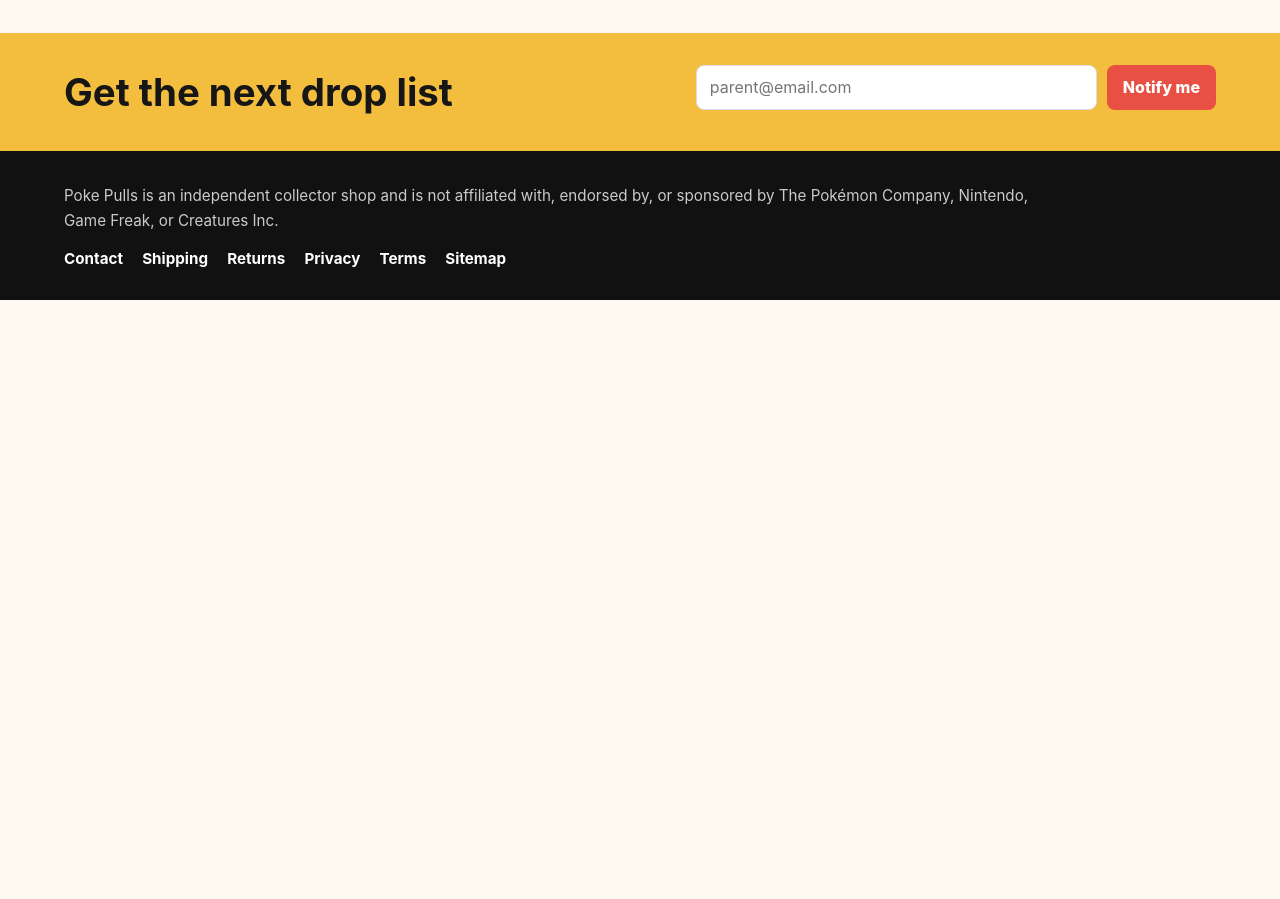
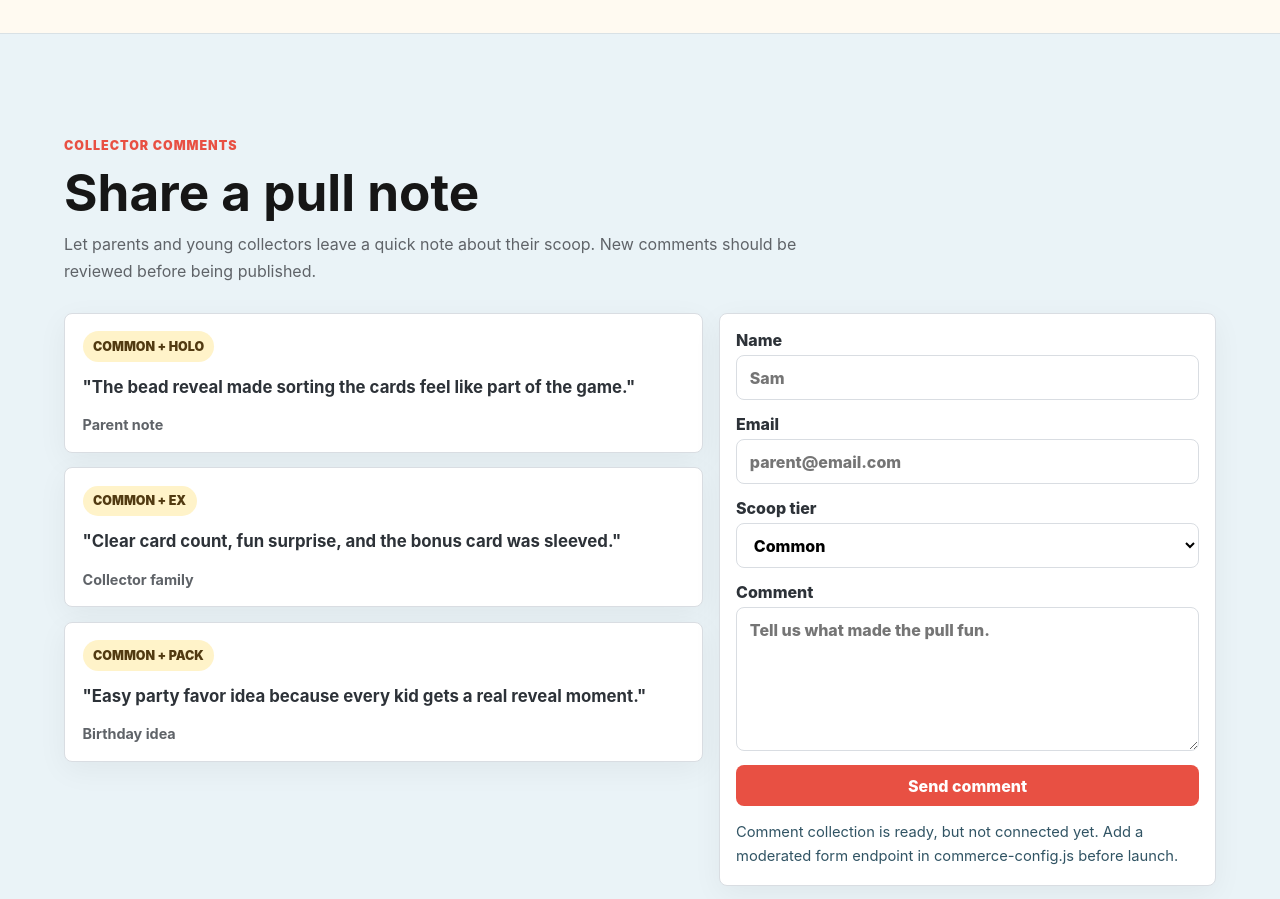
Before and after one commit to sammaniscalco/pokepulls, a website: page index.html in a window 1280 px wide. Shown: the part 5981-6880 px from the top of the page. Before the commit the page ends 6281 px from the top, so only its background shows below. Drawn offline with Linux system fonts and the light colour scheme.

Commit message:
Add customer comments section

```diff
--- a/commerce-config.js
+++ b/commerce-config.js
@@ -3,5 +3,6 @@ window.POKE_PULLS_CONFIG = {
   analyticsProvider: "",
   analyticsEndpoint: "",
   emailSignupEndpoint: "",
+  commentEndpoint: "",
   checkoutProvider: "stripe"
 };
--- a/index.html
+++ b/index.html
@@ -218,6 +218,61 @@
         </details>
       </section>
 
+      <section class="comments" id="comments" aria-labelledby="comments-title">
+        <div class="section-heading">
+          <p class="eyebrow">Collector comments</p>
+          <h2 id="comments-title">Share a pull note</h2>
+          <p>
+            Let parents and young collectors leave a quick note about their scoop.
+            New comments should be reviewed before being published.
+          </p>
+        </div>
+        <div class="comments-layout">
+          <div class="comment-list" aria-label="Recent comments">
+            <article class="comment-card">
+              <span>Common + Holo</span>
+              <p>"The bead reveal made sorting the cards feel like part of the game."</p>
+              <strong>Parent note</strong>
+            </article>
+            <article class="comment-card">
+              <span>Common + EX</span>
+              <p>"Clear card count, fun surprise, and the bonus card was sleeved."</p>
+              <strong>Collector family</strong>
+            </article>
+            <article class="comment-card">
+              <span>Common + Pack</span>
+              <p>"Easy party favor idea because every kid gets a real reveal moment."</p>
+              <strong>Birthday idea</strong>
+            </article>
+          </div>
+          <form class="comment-form" data-comment-form>
+            <label>
+              Name
+              <input name="name" type="text" autocomplete="name" placeholder="Sam" required>
+            </label>
+            <label>
+              Email
+              <input name="email" type="email" autocomplete="email" placeholder="parent@email.com" required>
+            </label>
+            <label>
+              Scoop tier
+              <select name="tier" required>
+                <option value="Common">Common</option>
+                <option value="Common + Holo">Common + Holo</option>
+                <option value="Common + EX">Common + EX</option>
+                <option value="Common + Pack">Common + Pack</option>
+              </select>
+            </label>
+            <label>
+              Comment
+              <textarea name="comment" rows="5" maxlength="600" placeholder="Tell us what made the pull fun." required></textarea>
+            </label>
+            <button class="primary-button" type="submit">Send comment</button>
+            <p class="comment-status" data-comment-status aria-live="polite"></p>
+          </form>
+        </div>
+      </section>
+
       <section class="signup" aria-labelledby="signup-title">
         <h2 id="signup-title">Get the next drop list</h2>
         <form data-signup-form>
@@ -243,6 +298,6 @@
 
     <script src="commerce-config.js"></script>
     <script src="products.js"></script>
-    <script src="script.js?v=6"></script>
+    <script src="script.js?v=7"></script>
   </body>
 </html>
--- a/script.js
+++ b/script.js
@@ -4,6 +4,7 @@ const productGrid = document.querySelector("[data-products]");
 const filters = document.querySelectorAll("[data-filter]");
 const setupNotice = document.querySelector("[data-checkout-setup]");
 const signupForm = document.querySelector("[data-signup-form]");
+const commentForm = document.querySelector("[data-comment-form]");
 
 function money(value) {
   return `$${value}`;
@@ -200,5 +201,38 @@ signupForm?.addEventListener("submit", async (event) => {
   }
 });
 
+commentForm?.addEventListener("submit", async (event) => {
+  event.preventDefault();
+  const status = commentForm.querySelector("[data-comment-status]");
+  const formData = new FormData(commentForm);
+
+  trackEvent("comment_submitted", { configured: Boolean(config.commentEndpoint), tier: formData.get("tier") });
+
+  if (!config.commentEndpoint) {
+    status.textContent = "Comments are not connected yet. Add a Formspree, Basin, Netlify Forms, or custom moderation endpoint in commerce-config.js.";
+    return;
+  }
+
+  try {
+    const response = await fetch(config.commentEndpoint, {
+      method: "POST",
+      headers: { Accept: "application/json" },
+      body: formData
+    });
+
+    if (!response.ok) throw new Error("Comment failed");
+
+    commentForm.reset();
+    status.textContent = "Thanks. Your comment was sent for review.";
+  } catch {
+    status.textContent = "Comment could not be sent. Please try again later.";
+  }
+});
+
+if (commentForm && !config.commentEndpoint) {
+  const status = commentForm.querySelector("[data-comment-status]");
+  status.textContent = "Comment collection is ready, but not connected yet. Add a moderated form endpoint in commerce-config.js before launch.";
+}
+
 renderSetupNotice();
 renderProducts();
--- a/styles.css
+++ b/styles.css
@@ -29,7 +29,8 @@ body {
 
 button,
 input,
-select {
+select,
+textarea {
   font: inherit;
 }
 
@@ -275,7 +276,8 @@ p {
 
 .section,
 .how,
-.faq {
+.faq,
+.comments {
   padding: clamp(3.5rem, 8vw, 7rem) clamp(1rem, 5vw, 4rem);
 }
 
@@ -1247,7 +1249,10 @@ p {
   color: #513a11;
 }
 
-.signup input {
+.signup input,
+.comment-form input,
+.comment-form select,
+.comment-form textarea {
   min-width: 0;
   width: 100%;
   min-height: 2.8rem;
@@ -1255,6 +1260,12 @@ p {
   border: 1px solid var(--line);
   border-radius: 8px;
   background: var(--white);
+}
+
+.comment-form textarea {
+  min-height: 9rem;
+  padding-block: 0.75rem;
+  resize: vertical;
 }
 
 .steps {
@@ -1334,6 +1345,80 @@ p {
   max-width: 850px;
 }
 
+.comments {
+  background: #eaf3f7;
+  border-top: 1px solid rgba(22, 22, 22, 0.08);
+}
+
+.comments-layout {
+  display: grid;
+  grid-template-columns: minmax(0, 0.9fr) minmax(320px, 0.7fr);
+  gap: 1rem;
+  align-items: start;
+}
+
+.comment-list {
+  display: grid;
+  gap: 0.9rem;
+}
+
+.comment-card,
+.comment-form {
+  border: 1px solid var(--line);
+  border-radius: 8px;
+  background: var(--white);
+  box-shadow: 0 8px 30px rgba(22, 22, 22, 0.05);
+}
+
+.comment-card {
+  padding: 1.1rem;
+}
+
+.comment-card span {
+  display: inline-flex;
+  min-height: 1.9rem;
+  align-items: center;
+  margin-bottom: 0.75rem;
+  padding: 0 0.65rem;
+  border-radius: 999px;
+  background: #fff3c9;
+  color: #513a11;
+  font-size: 0.78rem;
+  font-weight: 950;
+  text-transform: uppercase;
+}
+
+.comment-card p {
+  margin-bottom: 0.8rem;
+  color: #2d3238;
+  font-size: 1.05rem;
+  font-weight: 700;
+}
+
+.comment-card strong {
+  color: var(--muted);
+  font-size: 0.9rem;
+}
+
+.comment-form {
+  display: grid;
+  gap: 0.85rem;
+  padding: 1rem;
+}
+
+.comment-form label {
+  display: grid;
+  gap: 0.35rem;
+  color: #2d3238;
+  font-weight: 850;
+}
+
+.comment-status {
+  margin: 0;
+  color: #315464;
+  font-size: 0.92rem;
+}
+
 .signup {
   display: flex;
   align-items: center;
@@ -1513,7 +1598,8 @@ p {
   .feature-band,
   .try-hero,
   .simulator,
-  .info-grid {
+  .info-grid,
+  .comments-layout {
     grid-template-columns: 1fr;
   }
 
```
